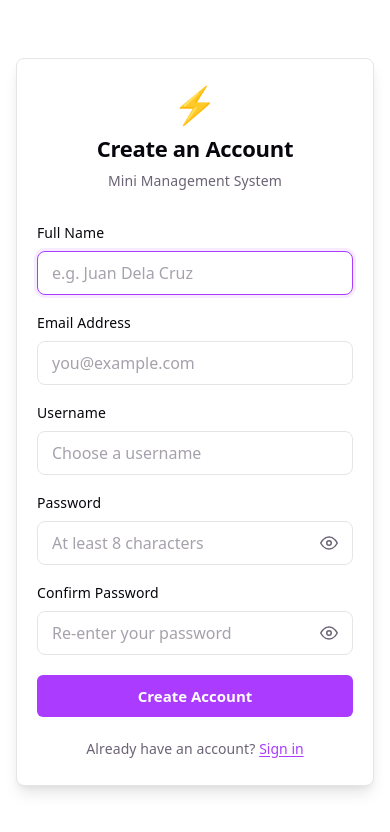
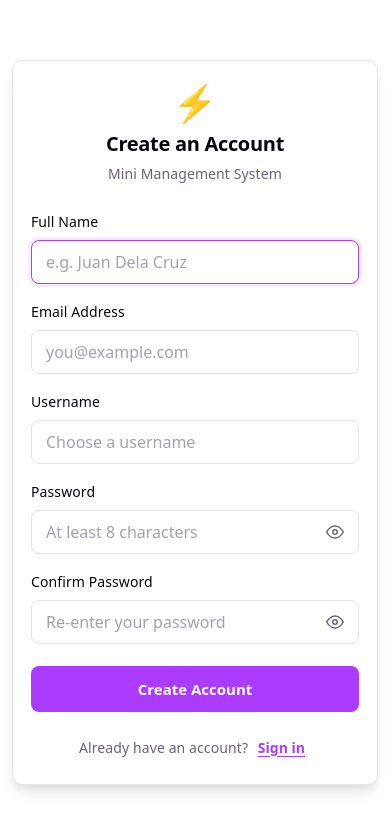
Before and after one commit to Mick24-sv/Midterm-Practice, a React (Vite) app in the folder frontend/: page / in a window 390 px wide. Both pictures are taken after a click on the button "Sign up". Shown: the top 832 px of the page. Built offline with nearby package versions, Linux system fonts and the light colour scheme.

Commit message:
Add adaptive padding for mobile wrappers, responsive submit button sizing, and touch-friendly password toggle areas

```diff
--- a/frontend/src/pages/RegisterPage.css
+++ b/frontend/src/pages/RegisterPage.css
@@ -1,10 +1,4 @@
-/* ── Reuse LoginPage layout tokens ──────────────────────────
-   The form-group / form-label / form-input / form-input-wrapper /
-   form-input__toggle classes are defined in LoginPage.css and are
-   shared via App-level import. Only Register-specific rules live here.
-   ─────────────────────────────────────────────────────────── */
-
-/* ── Wrapper & Card ──────────────────────────────────────── */
+/* ── Register Wrapper & Card ─────────────────────────────── */
 .register-wrapper {
   min-height: 100svh;
   display: flex;
@@ -16,34 +10,47 @@
 
 .register-card {
   width: 100%;
-  max-width: 460px;
+  max-width: 480px;
   background: var(--bg);
   border: 1px solid var(--border);
   border-radius: 12px;
   padding: 40px 36px 32px;
   box-shadow: var(--shadow);
+  transition: padding 0.2s ease;
+}
 
-  @media (max-width: 480px) {
-    padding: 28px 20px 24px;
-    border-radius: 8px;
+@media (max-width: 480px) {
+  .register-wrapper {
+    padding: 16px 12px;
+  }
+
+  .register-card {
+    padding: 24px 18px 20px;
+    border-radius: 10px;
+  }
+}
+
+@media (max-width: 360px) {
+  .register-card {
+    padding: 20px 14px 16px;
   }
 }
 
 /* ── Header ──────────────────────────────────────────────── */
 .register-card__header {
   text-align: center;
-  margin-bottom: 28px;
+  margin-bottom: 24px;
 }
 
 .register-card__logo {
   font-size: 36px;
   display: block;
-  margin-bottom: 12px;
+  margin-bottom: 10px;
   line-height: 1;
 }
 
 .register-card__title {
-  font-size: 22px;
+  font-size: clamp(20px, 4.5vw, 24px);
   font-weight: 600;
   color: var(--text-h);
   margin: 0 0 6px;
@@ -65,7 +72,7 @@
   border-radius: 6px;
   padding: 10px 14px;
   font-size: 14px;
-  margin-bottom: 20px;
+  margin-bottom: 18px;
 }
 
 .register-card__error {
@@ -109,7 +116,7 @@
 
 .form-input--ok {
   border-color: #16a34a !important;
-  box-shadow: 0 0 0 3px rgba(22, 163, 74, 0.12) !important;
+  box-shadow: 0 0 0 3px rgba(220, 38, 38, 0.12) !important;
 }
 
 @media (prefers-color-scheme: dark) {
@@ -156,7 +163,7 @@
 .strength-label {
   font-size: 12px;
   font-weight: 500;
-  min-width: 40px;
+  min-width: 44px;
   text-align: right;
 }
 
@@ -171,22 +178,27 @@
   justify-content: center;
   gap: 8px;
   width: 100%;
-  padding: 11px 16px;
-  margin-top: 4px;
+  min-height: 46px; /* Accessible touch target */
+  padding: 12px 16px;
+  margin-top: 6px;
   font-size: 15px;
   font-weight: 600;
   font-family: inherit;
   color: #fff;
   background: var(--accent);
   border: none;
-  border-radius: 6px;
+  border-radius: 8px;
   cursor: pointer;
-  transition: opacity 0.2s, box-shadow 0.2s;
+  transition: opacity 0.2s, box-shadow 0.2s, transform 0.1s ease;
 }
 
 .register-btn:hover:not(:disabled) {
-  opacity: 0.88;
+  opacity: 0.92;
   box-shadow: var(--shadow);
+}
+
+.register-btn:active:not(:disabled) {
+  transform: scale(0.99);
 }
 
 .register-btn:disabled {
@@ -219,15 +231,15 @@
 .register-card__link {
   background: none;
   border: none;
-  padding: 0;
+  padding: 4px 6px;
   font: inherit;
   color: var(--accent);
-  font-weight: 500;
+  font-weight: 600;
   cursor: pointer;
   text-decoration: underline;
-  text-underline-offset: 2px;
+  text-underline-offset: 3px;
 }
 
 .register-card__link:hover {
-  opacity: 0.8;
+  opacity: 0.85;
 }
```
